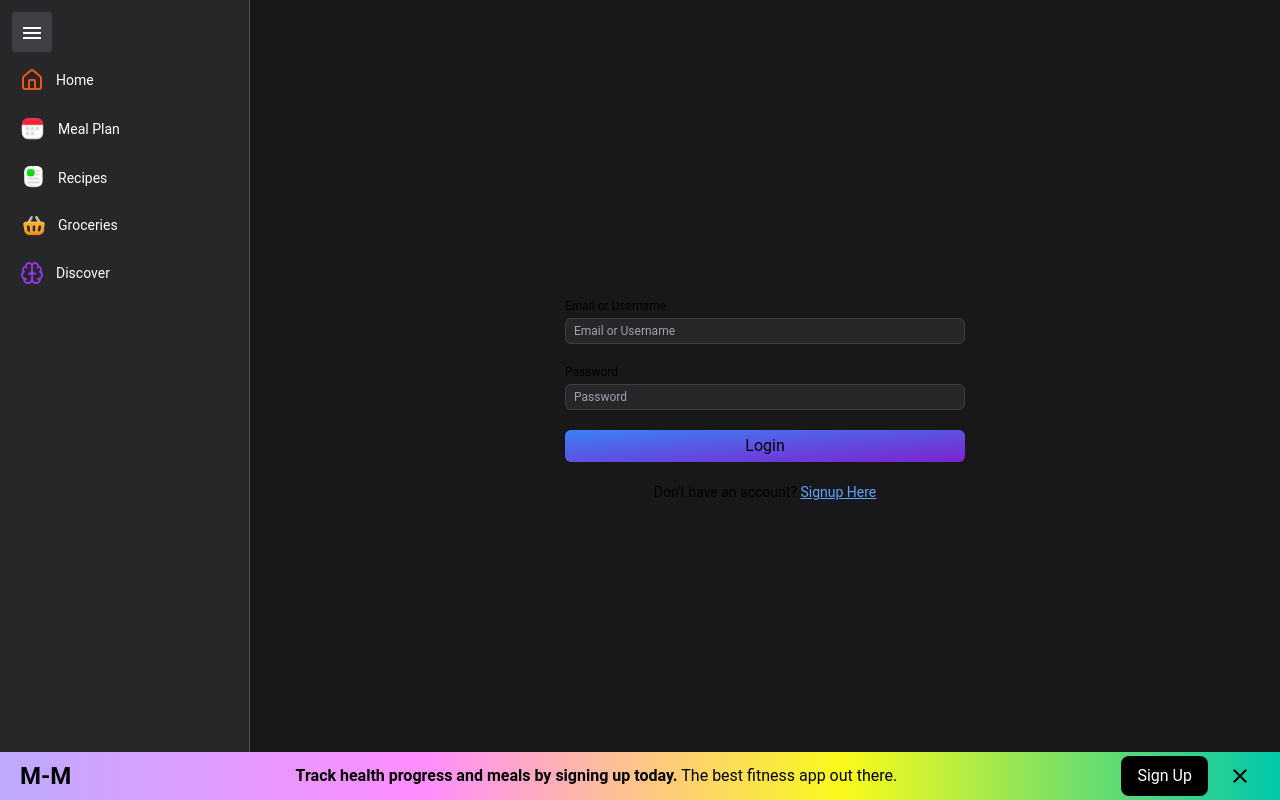
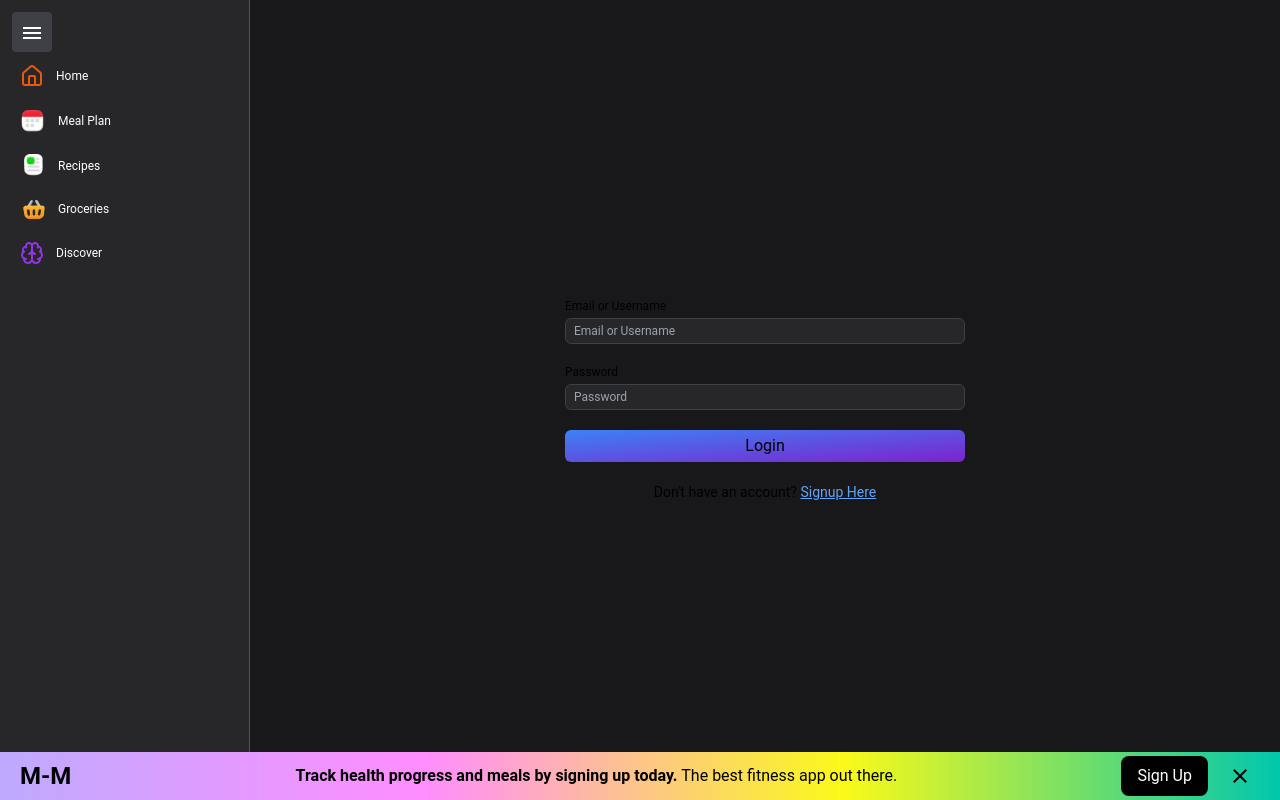
Before and after one commit to JordanVera/meal_prep_pwa, a Next.js app: page / in a window 1280 px wide. Built offline with nearby package versions, Linux system fonts and the light colour scheme; no server answers.

Commit message:
Update Sidebar component to use smaller font size for links

```diff
--- a/src/components/Sidebar.jsx
+++ b/src/components/Sidebar.jsx
@@ -34,7 +34,7 @@ const Sidebar = () => {
       transition={{ duration: 0.3 }}
     >
       <div className="flex flex-col justify-between h-full">
-        <div className="flex flex-col space-y-2">
+        <div className="flex flex-col space-y-1">
           <button
             onClick={() => setIsCollapsed(!isCollapsed)}
             className="text-white bg-zinc-700 p-2 rounded size-10"
@@ -43,7 +43,7 @@ const Sidebar = () => {
           </button>
           <Link
             href={`/`}
-            className="text-white text-sm flex gap-3 items-center justify-start hover:bg-zinc-700 rounded-lg p-2"
+            className="text-white text-xs flex gap-3 items-center justify-start hover:bg-zinc-700 rounded-lg p-2"
           >
             <Tooltip title="Home" placement="right" arrow>
               <Home className="text-orange-600 h-6 w-6" />
@@ -52,7 +52,7 @@ const Sidebar = () => {
           </Link>
           <Link
             href={`/mealPlan`}
-            className="text-white text-sm flex gap-3 items-center justify-start hover:bg-zinc-700 rounded-lg p-2"
+            className="text-white text-xs flex gap-3 items-center justify-start hover:bg-zinc-700 rounded-lg p-2"
           >
             <Tooltip title="Meal Plan" placement="right" arrow>
               <Image
@@ -66,7 +66,7 @@ const Sidebar = () => {
           </Link>
           <Link
             href={`/recipes`}
-            className="text-white text-sm flex gap-3 items-center justify-start hover:bg-zinc-700 rounded-lg p-2"
+            className="text-white text-xs flex gap-3 items-center justify-start hover:bg-zinc-700 rounded-lg p-2"
           >
             <Tooltip title="Recipes" placement="right" arrow>
               <Image
@@ -80,7 +80,7 @@ const Sidebar = () => {
           </Link>
           <Link
             href={`/groceries`}
-            className="text-white text-sm flex gap-3 items-center justify-start hover:bg-zinc-700 rounded-lg p-2"
+            className="text-white text-xs flex gap-3 items-center justify-start hover:bg-zinc-700 rounded-lg p-2"
           >
             <Tooltip title="Groceries" placement="right" arrow>
               <Image
@@ -94,7 +94,7 @@ const Sidebar = () => {
           </Link>
           <Link
             href={`/discover`}
-            className="text-white text-sm flex gap-3 items-center justify-start hover:bg-zinc-700 rounded-lg p-2"
+            className="text-white text-xs flex gap-3 items-center justify-start hover:bg-zinc-700 rounded-lg p-2"
           >
             <Tooltip title="Discover" placement="right" arrow>
               <Brain className="text-purple-600 h-6 w-6" />
@@ -109,7 +109,7 @@ const Sidebar = () => {
               onClick={() => {
                 signOut({ callbackUrl: '/?signedOut=true' });
               }}
-              className="text-white text-sm flex gap-3 items-center justify-start hover:bg-zinc-700 rounded-lg p-2"
+              className="text-white text-xs flex gap-3 items-center justify-start hover:bg-zinc-700 rounded-lg p-2"
             >
               <Tooltip title="Signout" placement="right" arrow>
                 <ExitToAppIcon className="text-red-600 h-6 w-6" />
```
Also changed, not shown: 1 other file (tests, documents, lock files or other folders).
